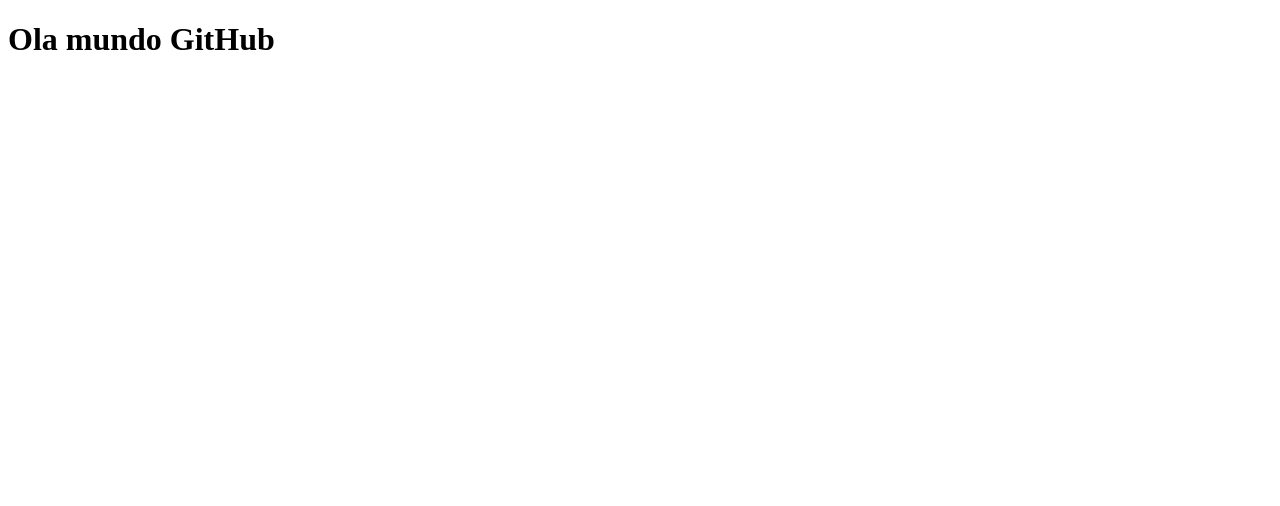
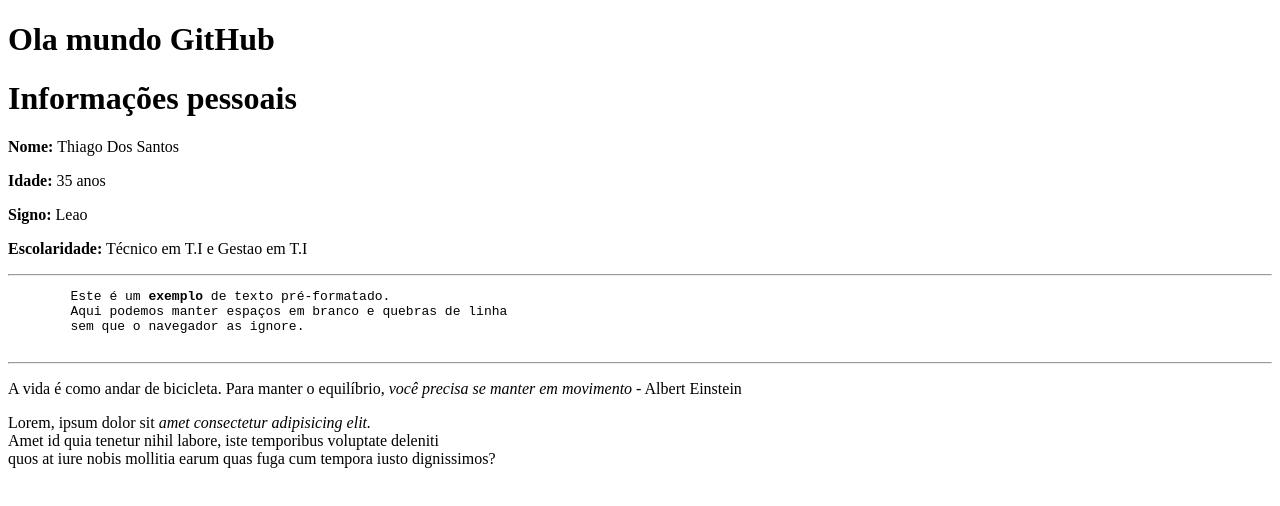
Before and after one commit to ThiagoSS1/practice_exercise, a plain HTML site: page index.html in a window 1280 px wide. Drawn offline with Linux system fonts and the light colour scheme.

Commit message:
Update index.html

```diff
--- a/index.html
+++ b/index.html
@@ -9,6 +9,38 @@
 
 <body>
   <h1>Ola mundo GitHub</h1>
+
+  <div>
+      <h1>Informações pessoais</h1>
+      <p><b>Nome: </b> Thiago Dos Santos</p>
+      <p><b>Idade:</b> 35 anos</p>
+      <p><b>Signo:</b> Leao</p>
+      <p><b>Escolaridade:</b> Técnico em T.I e Gestao em T.I</p>
+
+      <hr>
+
+      <pre>
+        Este é um <strong>exemplo </strong>de texto pré-formatado.
+        Aqui podemos manter espaços em branco e quebras de linha
+        sem que o navegador as ignore.
+      </pre>
+
+      <hr>
+
+      <span>
+        <p>
+          A vida é como andar de bicicleta. Para manter o equilíbrio, <i>você precisa se manter em movimento</i> -
+          Albert Einstein
+        </p>
+
+        <p>
+          Lorem, ipsum dolor sit <em>amet consectetur adipisicing elit.</em> <br>
+          Amet id quia tenetur nihil labore, iste temporibus voluptate deleniti <br>
+          quos at iure nobis mollitia earum quas fuga cum tempora iusto dignissimos?
+        </p>
+      </span>
+
+    </div>
 </body>
 
 </html>
```
